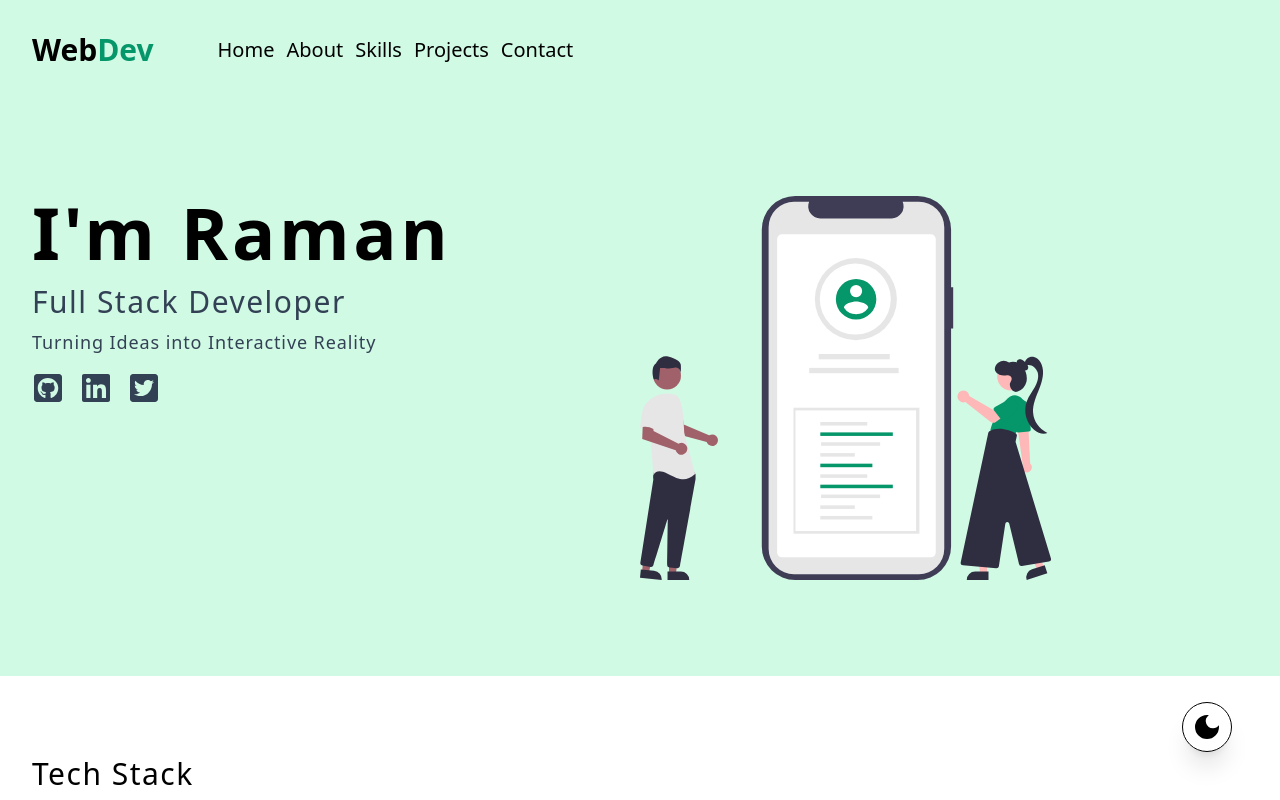
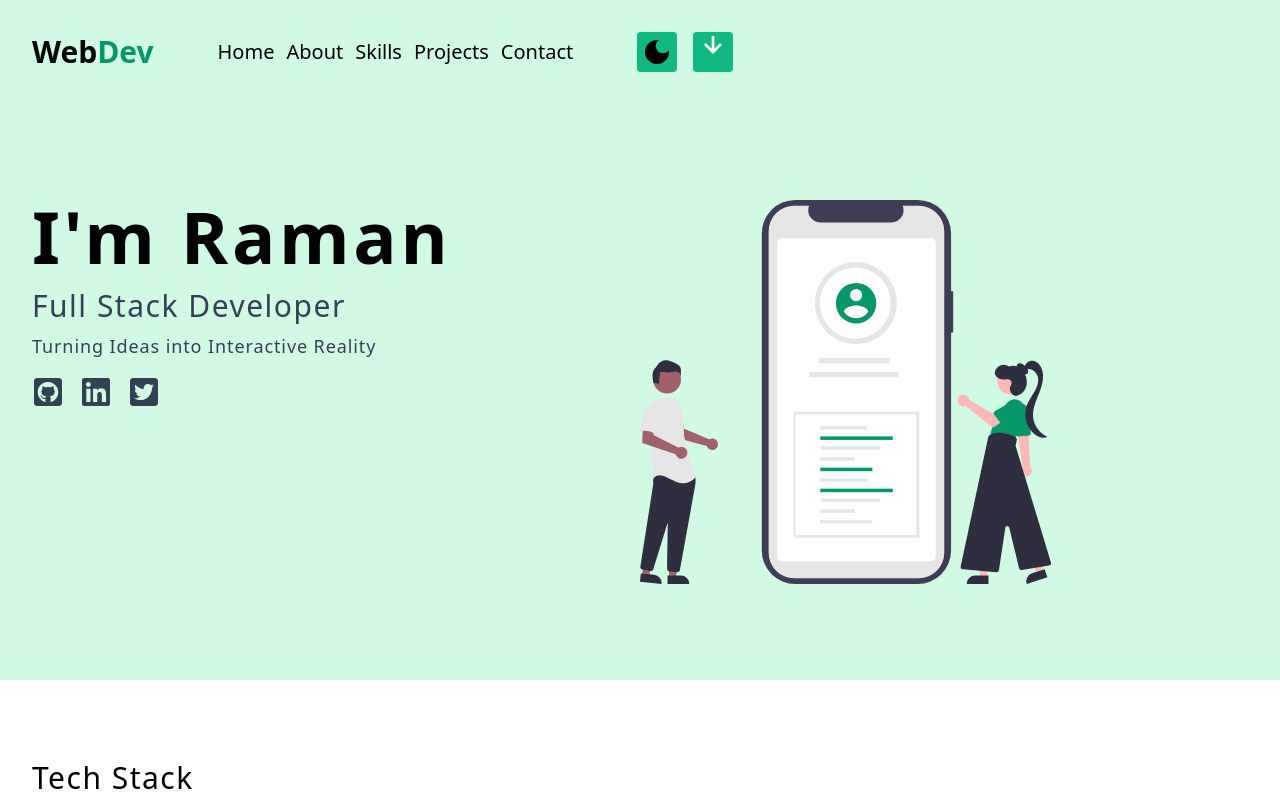
Before and after one commit to rewatiramanprasad/mern-portfolio, a React (Vite) app: page / in a window 1280 px wide. Shown: the top 800 px of the page. Built offline with nearby package versions, Linux system fonts and the light colour scheme.

Commit message:
feat: added download resume

```diff
--- a/src/App.jsx
+++ b/src/App.jsx
@@ -1,16 +1,49 @@
+import { useState,useEffect } from 'react'
 import NavBar from './NavBar'
 import Home from './Home'
 import Skills from './Skills'
 import About from './About'
 import ProjectSection from './ProjectSection'
+import MainLayout from './MainLayout'
 export default function App() {
+  const [darkMode, setDarkMode] = useState(false)
+
+  const handleDarkMode = () => {
+    localStorage.setItem('theme', 'dark')
+    setDarkMode(!darkMode)
+  }
+
+  const handleLightMode = () => {
+    localStorage.setItem('theme', 'light')
+    setDarkMode(!darkMode)
+  }
+
+  useEffect(() => {
+    let theme = localStorage.getItem('theme')
+    if (theme === 'dark') {
+      document.documentElement.classList.add('dark')
+    }
+    if (theme === 'light') {
+      document.documentElement.classList.remove('dark')
+    }
+  }, [localStorage.getItem('theme')])
+
+  const darkModeProps = {
+    darkMode,
+    setDarkMode,
+    handleDarkMode,
+    handleLightMode,
+  }
+
   return (
-    <div >
-      <NavBar />
-      <Home />
-      <Skills />
-      <About />
-      <ProjectSection />
-    </div>
+    <MainLayout {...darkModeProps}>
+      <div>
+        <NavBar {...darkModeProps} />
+        <Home />
+        <Skills />
+        <About />
+        <ProjectSection />
+      </div>
+    </MainLayout>
   )
 }
--- a/src/MainLayout.jsx
+++ b/src/MainLayout.jsx
@@ -1,43 +1,29 @@
-import React, { useEffect, useState } from 'react'
 import { CiLight } from 'react-icons/ci'
 import { MdDarkMode } from 'react-icons/md'
+import { BiDownArrowAlt } from 'react-icons/bi'
+import resume from './assets/4_6_RewatiRamanPrasad_Resume.pdf'
 
-function MainLayout({ children }) {
-  const [darkMode, setDarkMode] = useState(false)
-
-  const handleDarkMode = () => {
-    localStorage.setItem('theme', 'dark')
-    setDarkMode(!darkMode)
-  }
-
-  const handleLightMode = () => {
-    localStorage.setItem('theme', 'light')
-    setDarkMode(!darkMode)
-  }
-
-  useEffect(() => {
-    let theme = localStorage.getItem('theme')
-    if (theme === 'dark') {
-      document.documentElement.classList.add('dark')
-    }
-    if (theme === 'light') {
-      document.documentElement.classList.remove('dark')
-    }
-  }, [localStorage.getItem('theme')])
-
+function MainLayout({ darkMode, handleDarkMode, handleLightMode, children }) {
   return (
-    <div className={`relative`}>
+    <div className="relative">
       {children}
+      <div className="block lg:hidden md:hidden">
         <button
-        className="p-2 border overflow-visible rounded-full shadow-xl float-right border-black fixed bottom-12 right-12 dark:bg-slate-400  "
+          className="p-2 border border-emerald-600 dark:border-black bg-emerald-500  overflow-visible rounded-full shadow-xl float-right border-black fixed bottom-28 right-14 dark:bg-slate-700"
           onClick={!darkMode ? handleDarkMode : handleLightMode}
         >
           {darkMode ? (
-          <CiLight className="h-8 w-8" />
+            <CiLight className=" text-white" />
           ) : (
-          <MdDarkMode className="h-8 w-8" />
+            <MdDarkMode className="" />
           )}
         </button>
+        <button className="p-2 border dark:border-black bg-emerald-500 border-emerald-600  overflow-visible rounded-full shadow-xl float-right border-black fixed bottom-12 right-12 dark:bg-slate-700">
+          <a href={resume} download="resume">
+            <BiDownArrowAlt className="h-8 w-8 text-white animate-bounce" />
+          </a>
+        </button>
+      </div>
     </div>
   )
 }
--- a/src/NavBar.jsx
+++ b/src/NavBar.jsx
@@ -1,14 +1,19 @@
 import { links } from './data'
-export default function NavBar() {
+import { CiLight } from 'react-icons/ci'
+import { MdDarkMode } from 'react-icons/md'
+import { BiDownArrowAlt } from 'react-icons/bi'
+import resume from './assets/4_6_RewatiRamanPrasad_Resume.pdf'
+
+export default function NavBar({ darkMode, handleDarkMode, handleLightMode }) {
   return (
     <nav className="bg-emerald-100 dark:bg-black">
-      <div className='align-element  flex flex-col sm:flex-row sm:gap-x-16 sm:items-center sm:py-8'>
+      <div className="align-element  flex flex-col sm:flex-row sm:gap-x-16 sm:items-center sm:py-8">
         <h2 className="text-3xl dark:text-white  font-bold">
           Web<span className="text-emerald-600">Dev</span>
         </h2>
         <div className="text-xl dark:text-white flex gap-x-3">
           {links.map((link) => {
-            const { id, href, label } = link;
+            const { id, href, label } = link
             return (
               <a href={href} key={id}>
                 {label}
@@ -16,6 +21,27 @@ export default function NavBar() {
             )
           })}
         </div>
+        <div className="flex hidden gap-4 md:flex lg:flex  ">
+          <button
+            title="mode"
+            className=" animate- rounded p-1 bg-emerald-500 dark:bg-slate-700"
+            onClick={!darkMode ? handleDarkMode : handleLightMode}
+          >
+            {darkMode ? (
+              <CiLight className="h-8 w-8 text-white " />
+            ) : (
+              <MdDarkMode className="h-8 w-8" />
+            )}
+          </button>
+          <button
+            title="download resume"
+            className=" rounded p-1 bg-emerald-500 dark:bg-slate-700"
+          >
+            <a href={resume} download="resume">
+              <BiDownArrowAlt className="h-8 w-8 animate-bounce text-white" />
+            </a>
+          </button>
+        </div>
       </div>
     </nav>
   )
--- a/src/main.jsx
+++ b/src/main.jsx
@@ -6,8 +6,7 @@ import MainLayout from './MainLayout.jsx'
 
 createRoot(document.getElementById('root')).render(
   <StrictMode>
-    <MainLayout>
       <App />
-    </MainLayout>
+
   </StrictMode>
 )
```
Also changed, not shown: 1 other file (tests, documents, lock files or other folders). Lines whose indentation alone changed are shown as unchanged.
